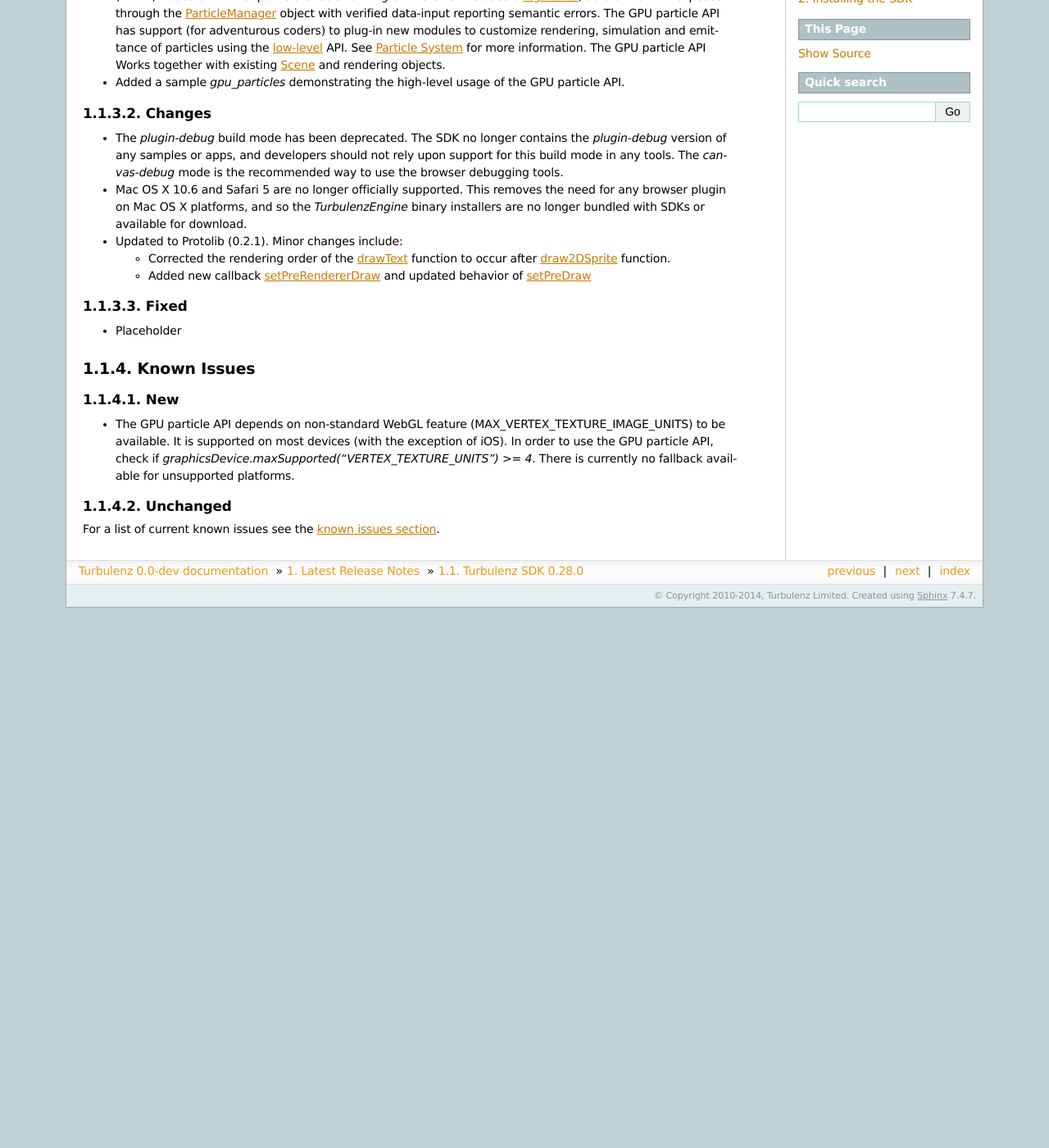
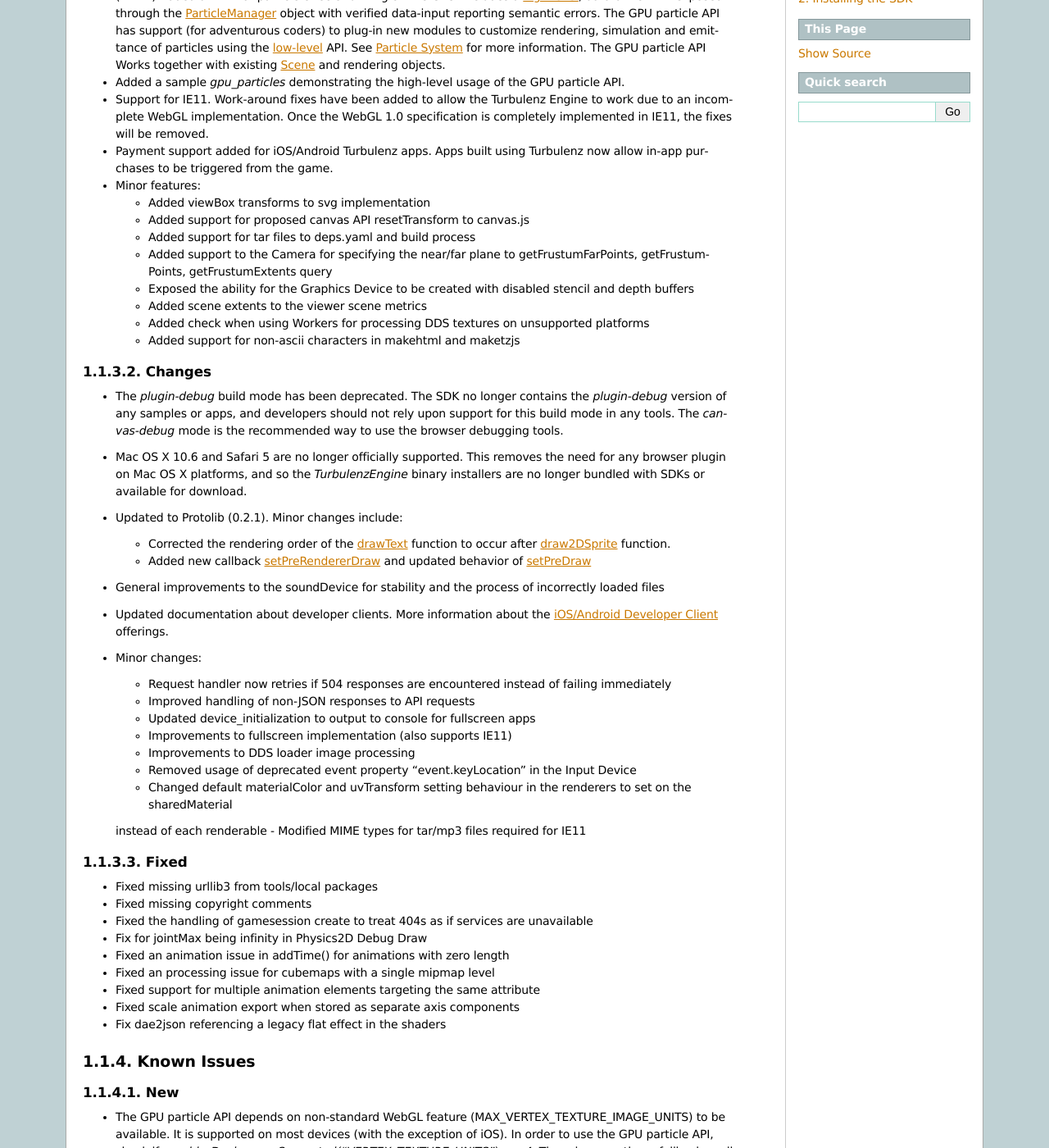
Before and after one commit to turbulenz/turbulenz_engine, a Sphinx documentation site: the page built from docs/source/release_notes/release_notes_0.28.0.rst, in a window 1280 px wide and 1400 px high, scrolled down 420 px. Shown: the whole window at 82% size. Built offline with Sphinx 7.4.7, drawn with Linux system fonts in a browser that asks for light colours; before the commit the page ends 1161 px from its top, so only the background shows below that; some of the changed text lies outside the part shown.

Commit message:
Updated release notes with latest change information. Waiting for final versions of components before release.

```diff
--- a/docs/source/release_notes/release_notes_0.28.0.rst
+++ b/docs/source/release_notes/release_notes_0.28.0.rst
@@ -40,6 +40,22 @@
 * Added a sample *gpu_particles* demonstrating the high-level usage of the
   GPU particle API.
 
+* Support for IE11. Work-around fixes have been added to allow the Turbulenz Engine to work due to an incomplete WebGL implementation. Once the WebGL 1.0 specification is completely implemented in IE11, the fixes will be removed.
+
+* Payment support added for iOS/Android Turbulenz apps.
+  Apps built using Turbulenz now allow in-app purchases to be triggered from the game.
+
+* Minor features:
+
+  - Added viewBox transforms to svg implementation
+  - Added support for proposed canvas API resetTransform to canvas.js
+  - Added support for tar files to deps.yaml and build process
+  - Added support to the Camera for specifying the near/far plane to getFrustumFarPoints, getFrustumPoints, getFrustumExtents query
+  - Exposed the ability for the Graphics Device to be created with disabled stencil and depth buffers
+  - Added scene extents to the viewer scene metrics
+  - Added check when using Workers for processing DDS textures on unsupported platforms
+  - Added support for non-ascii characters in makehtml and maketzjs
+
 Changes
 -------
 
@@ -60,10 +76,44 @@
   - Corrected the rendering order of the :ref:`drawText <protolib-drawText>` function to occur after :ref:`draw2DSprite <protolib-draw2dsprite>` function.
   - Added new callback :ref:`setPreRendererDraw <protolib-setprerendererdraw>` and updated behavior of :ref:`setPreDraw <protolib-setpredraw>`
 
+* General improvements to the soundDevice for stability and the process of incorrectly loaded files
+
+* Updated documentation about developer clients.
+  More information about the :ref:`iOS/Android Developer Client <developer_client_readme>` offerings.
+
+* Minor changes:
+
+  - Request handler now retries if 504 responses are encountered instead of failing immediately
+  - Improved handling of non-JSON responses to API requests
+  - Updated device_initialization to output to console for fullscreen apps
+  - Improvements to fullscreen implementation (also supports IE11)
+  - Improvements to DDS loader image processing
+  - Removed usage of deprecated event property "event.keyLocation" in the Input Device
+  - Changed default materialColor and uvTransform setting behaviour in the renderers to set on the sharedMaterial
+  instead of each renderable
+  - Modified MIME types for tar/mp3 files required for IE11
+
 Fixed
 -----
 
-* Placeholder
+* Fixed missing urllib3 from tools/local packages
+
+* Fixed missing copyright comments
+
+* Fixed the handling of gamesession create to treat 404s as if services are unavailable
+
+* Fix for jointMax being infinity in Physics2D Debug Draw
+
+* Fixed an animation issue in addTime() for animations with zero length
+
+* Fixed an processing issue for cubemaps with a single mipmap level
+
+* Fixed support for multiple animation elements targeting the same attribute
+
+* Fixed scale animation export when stored as separate axis components
+
+* Fix dae2json referencing a legacy flat effect in the shaders
+
 
 Known Issues
 ============
```
Also changed, not shown: other parts of docs/source/release_notes/release_notes_0.28.0.rst (+3 -3 lines).
